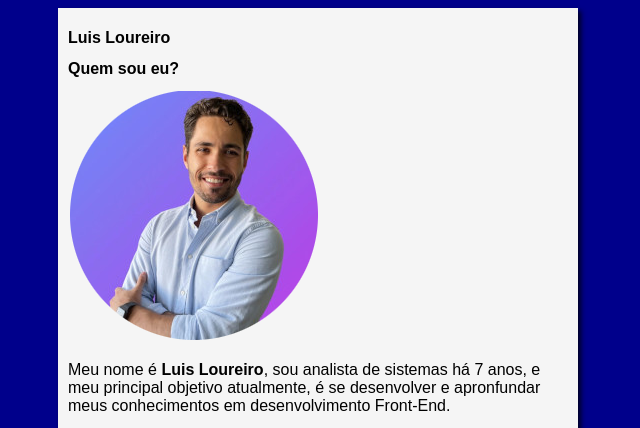
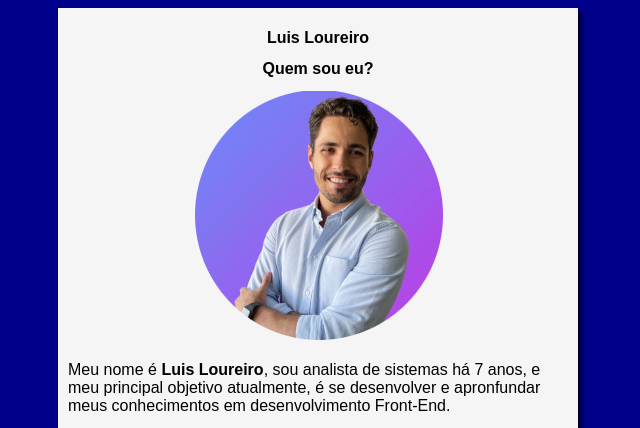
Before and after one commit to luiloureiro/Ola-Mundo, a plain HTML site: page index.html in a window 1280 px wide. Shown: the top 428 px of the page, without its empty margins (322-962 px from the left). Drawn offline with Linux system fonts and the light colour scheme.

Commit message:
update site

```diff
--- a/estilos/style.css
+++ b/estilos/style.css
@@ -14,3 +14,11 @@ main {
     padding: 10px;
     box-shadow: 3px 3px 5px rgba(0, 0, 0, 0.76);
 }
+
+h1 {
+    text-align: center;
+}
+
+div {
+    text-align: center;
+}
--- a/index.html
+++ b/index.html
@@ -16,8 +16,10 @@
         </header>
 
         <article>
-            <h2>Quem sou eu?</h2>
-            <img src="foto_perfil_250_eliptica.png" alt="foto_perfil">
+            <div>
+                <h2>Quem sou eu?</h2>
+                <img src="foto_perfil_250_eliptica.png" alt="foto_perfil">
+            </div>
             <p>Meu nome é <b>Luis Loureiro</b>, sou analista de sistemas há 7 anos, e meu principal objetivo atualmente, é se desenvolver e apronfundar meus conhecimentos em desenvolvimento Front-End.</p>
             <h2>Como me encontrar?</h2>
         </article>
```
